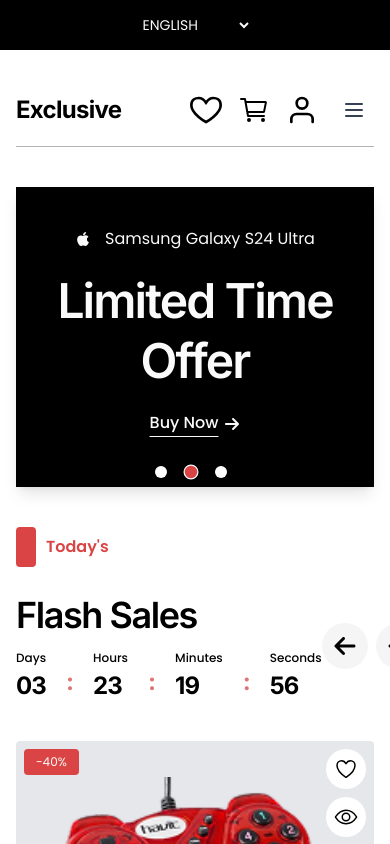
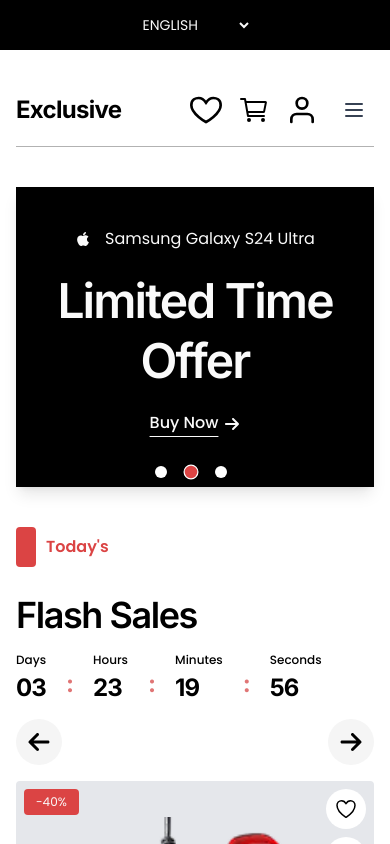
Before and after one commit to shakib97itis/exclusive_ecommerce, a React (Vite) app: page / in a window 390 px wide. Shown: the top 844 px of the page. Built offline with nearby package versions, Linux system fonts and the light colour scheme.

Commit message:
feat: improve layout and styling of FlashSales component for better responsiveness and user experience

```diff
--- a/src/features/products/components/freshSales/FreshSales.jsx
+++ b/src/features/products/components/freshSales/FreshSales.jsx
@@ -54,13 +54,15 @@
         <p>Today's</p>
       </div>
 
-      <div className="mb-10 flex items-center justify-between">
+      <div className="mb-4 md:mb-10 md:flex md:items-center md:gap-10 lg:gap-20">
+        <h2 className="heading-36-semibold mb-3 md:mb-0">Flash Sales</h2>
+
+        <div className="flex grow flex-col gap-4 sm:flex-row sm:items-center sm:justify-between">
           <div className="flex flex-col gap-2.5 md:flex-row md:items-center md:gap-20">
-          <h2 className="heading-36-semibold">Flash Sales</h2>
             <SalesTimer />
           </div>
 
-        <div className="flex items-center gap-2">
+          <div className="flex items-center justify-between gap-2 sm:justify-center">
             <button
               onClick={goToPrevSlide}
               className="bg-secondary flex h-[46px] w-[46px] cursor-pointer items-center justify-center rounded-full"
@@ -76,13 +78,16 @@
             </button>
           </div>
         </div>
+      </div>
 
       <div className="mb-14">
         <SalesCardSlider sliderRef={sliderRef} settings={settings} />
       </div>
 
       <div className="text-center">
-        <button className="bg-button-2 rounded text-text title-16-medium py-4 px-12">View All Products</button>
+        <button className="bg-button-2 hover:bg-hover-button text-text title-16-medium cursor-pointer rounded px-12 py-4 transition">
+          View All Products
+        </button>
       </div>
     </div>
   );
```
Lines whose indentation alone changed are shown as unchanged.
